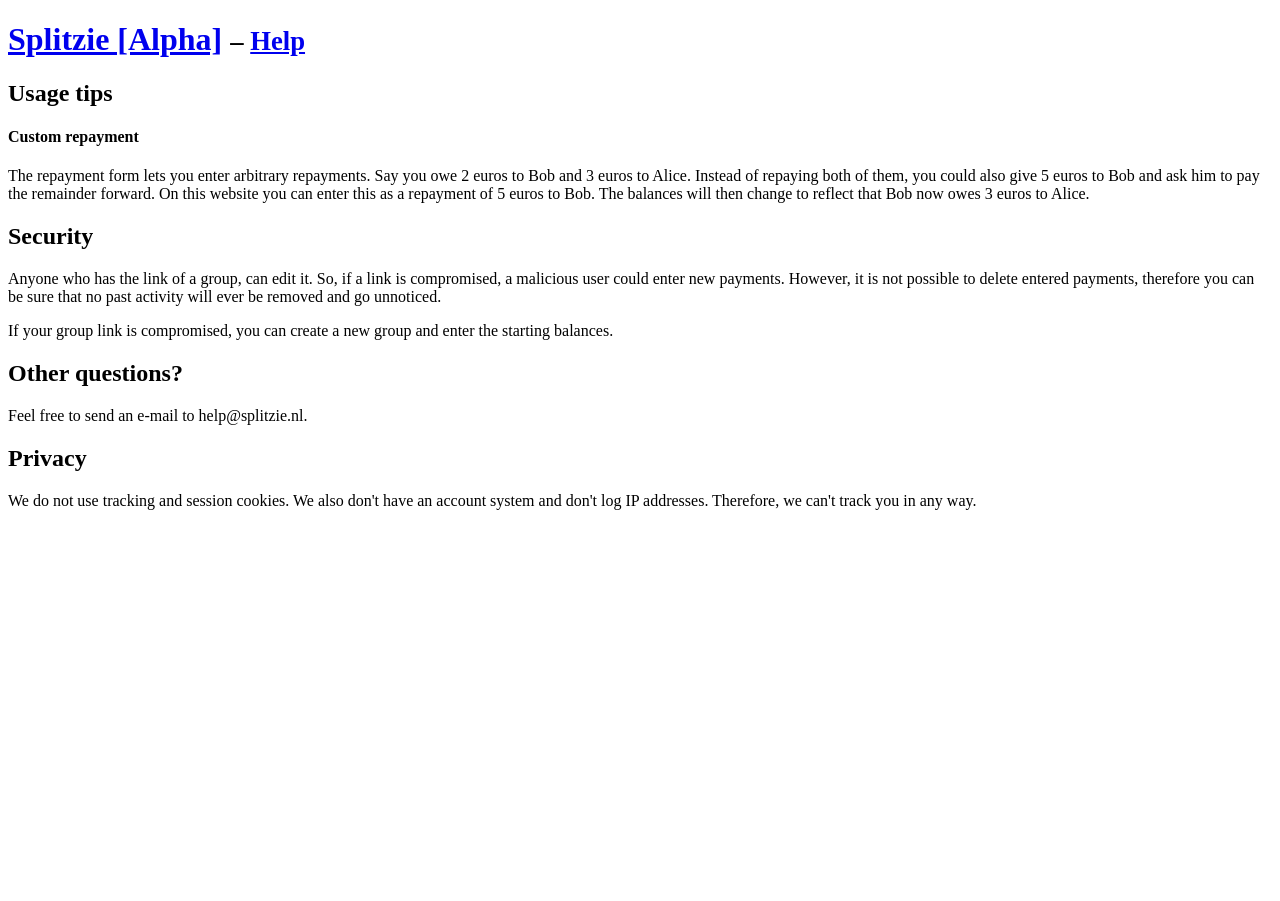
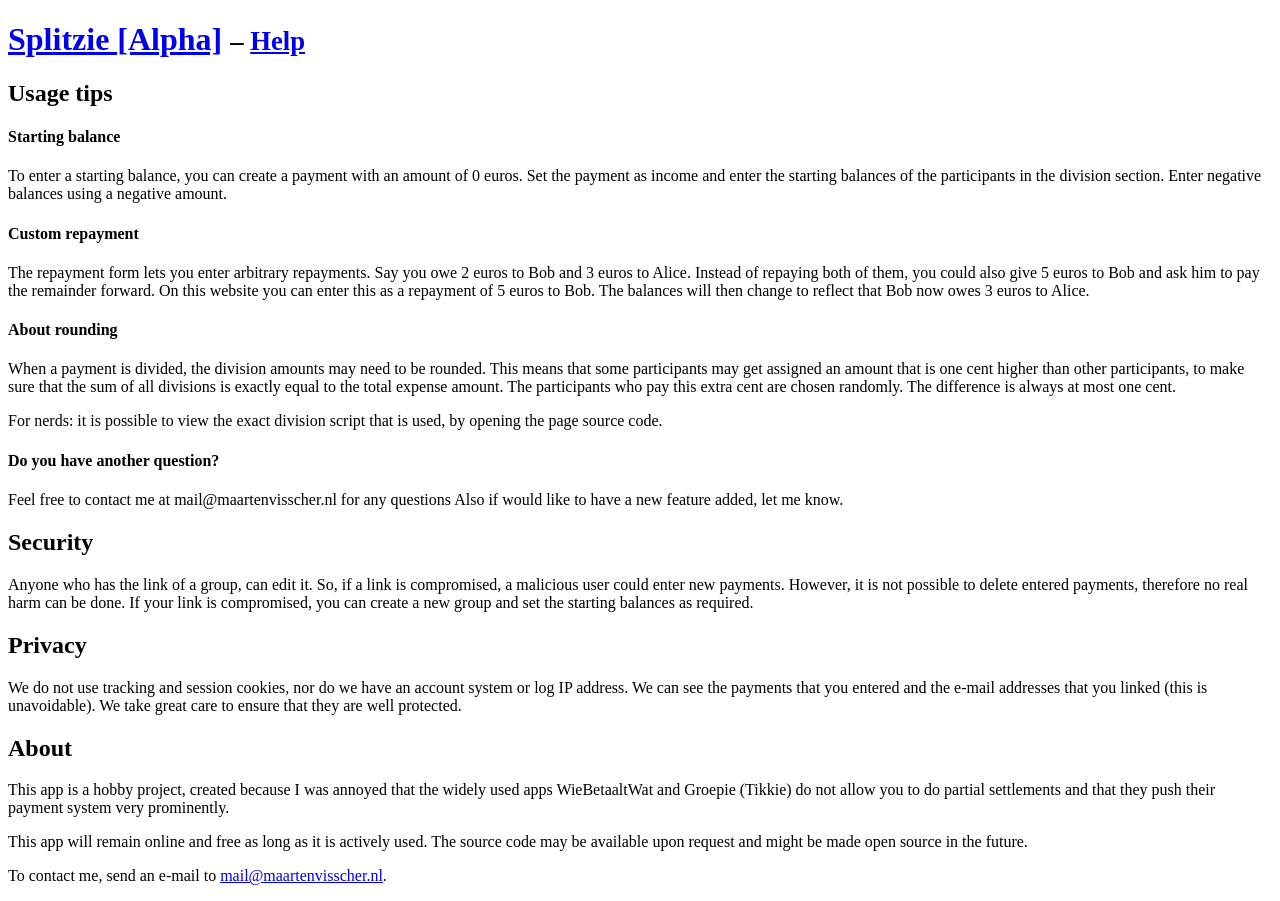
Before and after one commit to mhvis/splitzie, a Django app: page /help/ in a window 1280 px wide. Before the commit the page ends 510 px from the top, so only its background shows below. Run offline with Django 4.2, Linux system fonts and the light colour scheme; some libraries are stand-ins or nearby versions.

Commit message:
Help page updates and allow expense with amount 0

```diff
--- a/splitzie/forms.py
+++ b/splitzie/forms.py
@@ -8,7 +8,7 @@
 class ExpenseForm(forms.ModelForm):
     type = forms.ChoiceField(choices=[("expense", "Expense"), ("income", "Income")])
     amount = forms.DecimalField(
-        max_digits=7, decimal_places=2, min_value=Decimal("0.01")
+        max_digits=7, decimal_places=2, min_value=Decimal("0.00")
     )
 
     class Meta:
--- a/splitzie/models.py
+++ b/splitzie/models.py
@@ -125,6 +125,9 @@
 
 class Expense(Payment):
     # Negative for expenses. Positive for income.
+    #
+    # An amount of 0 is allowed. This allows for setting a starting balance.
+    # We'll show it as income of 0 euros.
     amount = models.DecimalField(max_digits=7, decimal_places=2)
     payer = models.ForeignKey(
         Participant,
--- a/splitzie/settings.py
+++ b/splitzie/settings.py
@@ -8,7 +8,8 @@
 
 # SECURITY WARNING: keep the secret key used in production secret!
 SECRET_KEY = os.environ.get(
-    "GS_SECRET_KEY", "django-insecure-o1tk09gr_g=c06o9t6%jb5dy2!-(zz7rpan4x!-1@^say@k)(h"
+    "GS_SECRET_KEY",
+    "django-insecure-o1tk09gr_g=c06o9t6%jb5dy2!-(zz7rpan4x!-1@^say@k)(h",
 )
 
 # SECURITY WARNING: don't run with debug turned on in production!
--- a/splitzie/templates/splitzie/expense_form.html
+++ b/splitzie/templates/splitzie/expense_form.html
@@ -29,7 +29,7 @@
         <div>
             <label>
                 Amount:
-                <input type="number" name="amount" step="0.01" max="99999.99" min="0.01" id="amountField"
+                <input type="number" name="amount" step="0.01" max="99999.99" min="0.00" id="amountField"
                        placeholder="0.00" autofocus
                        oninput="recompute();" required onchange="this.value = this.valueAsNumber.toFixed(2);">
             </label>
--- a/splitzie/templates/splitzie/help.html
+++ b/splitzie/templates/splitzie/help.html
@@ -3,6 +3,15 @@
 
 {% block content %}
     <h2>Usage tips</h2>
+
+    <h4>Starting balance</h4>
+    <p>
+        To enter a starting balance, you can create a payment with an amount of
+        0 euros.
+        Set the payment as income and enter the starting balances of the
+        participants in the division section. Enter negative balances using a
+        negative amount.
+    </p>
     <h4>Custom repayment</h4>
     <p>
         The repayment form lets you enter arbitrary repayments.
@@ -16,24 +25,53 @@
 {#        The algorithm tries to find the minimal number of moves to repay everyone in the group.#}
 {#    </p>#}
 
+    <h4>About rounding</h4>
+    <p>
+        When a payment is divided, the division amounts may need to be rounded.
+        This means that some participants may get assigned an amount that is one cent
+        higher than other participants, to make sure that the sum of all divisions
+        is exactly equal to the total expense amount.
+        The participants who pay this extra cent are chosen randomly.
+        The difference is always at most one cent.
+    </p>
+    <p>
+        For nerds: it is possible to view the exact division script that is used,
+        by opening the page source code.
+    </p>
+    <h4>Do you have another question?</h4>
+    <p>
+        Feel free to contact me at mail@maartenvisscher.nl for any questions
+        Also if would like to have a new feature added, let me know.
+    </p>
     <h2>Security</h2>
     <p>
         Anyone who has the link of a group, can edit it.
         So, if a link is compromised, a malicious user could enter new payments.
         However, it is not possible to delete entered payments,
-        therefore you can be sure that no past activity will ever be removed and go unnoticed.
-    </p>
-    <p>
-        If your group link is compromised, you can create a new group and enter the starting balances.
-    </p>
-    <h2>Other questions?</h2>
-    <p>
-        Feel free to send an e-mail to help@splitzie.nl.
+        therefore no real harm can be done.
+        If your link is compromised, you can create a new group and set the starting balances
+        as required.
     </p>
     <h2>Privacy</h2>
     <p>
-        We do not use tracking and session cookies.
-        We also don't have an account system and don't log IP addresses.
-        Therefore, we can't track you in any way.
+        We do not use tracking and session cookies,
+        nor do we have an account system or log IP address.
+        We can see the payments that you entered and the e-mail addresses that you linked
+        (this is unavoidable).
+        We take great care to ensure that they are well protected.
+    </p>
+    <h2>About</h2>
+    <p>
+        This app is a hobby project, created because I was annoyed that the
+        widely used apps WieBetaaltWat and Groepie (Tikkie) do not allow you to do
+        partial settlements and that they push their payment system very prominently.
+    </p>
+    <p>
+        This app will remain online and free as long as it is actively used. The source code may be available
+        upon request and might be made open source in the future.
+    </p>
+    <p>
+        To contact me, send an e-mail to
+        <a href="mailto:mail@maartenvisscher.nl" target="_blank">mail@maartenvisscher.nl</a>.
     </p>
 {% endblock %}
--- a/splitzie/urls.py
+++ b/splitzie/urls.py
@@ -16,7 +16,11 @@
                 path("edit/", views.GroupEditView.as_view(), name="group-edit"),
                 path("add/", views.ExpenseCreateView.as_view(), name="expense-create"),
                 path("settle/", views.GroupSettleView.as_view(), name="group-settle"),
-                path("expense/<int:pk>/", views.ExpenseDetailView.as_view(), name="expense"),
+                path(
+                    "expense/<int:pk>/",
+                    views.ExpenseDetailView.as_view(),
+                    name="expense",
+                ),
             ]
         ),
     ),
```
Also changed, not shown: splitzie/views.py (+12 -6 lines), README.md.
